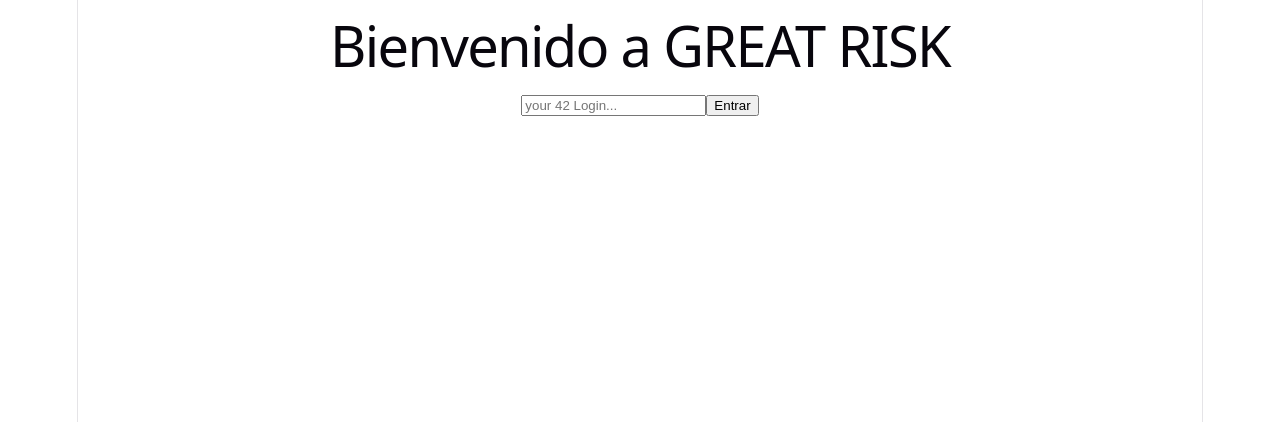
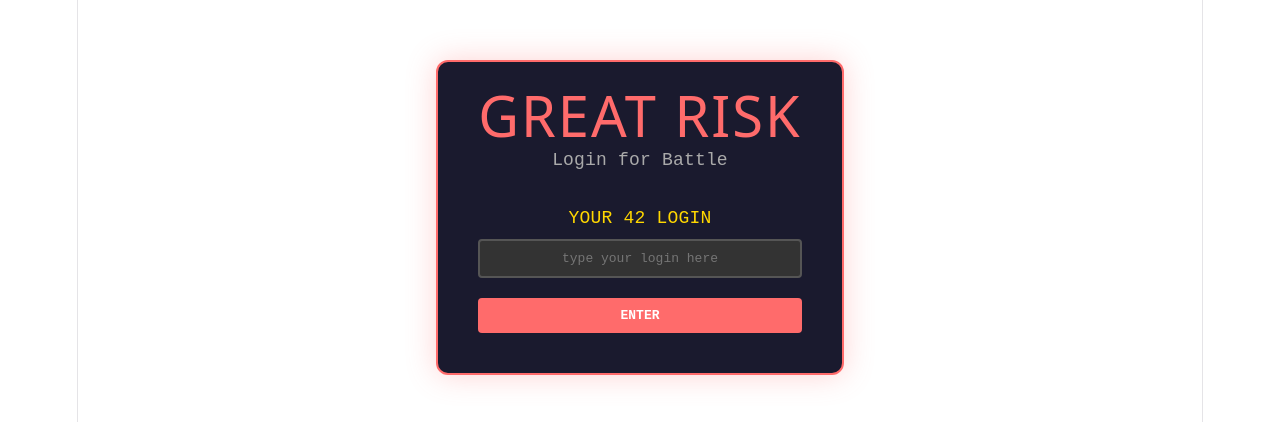
Before and after one commit to Arksh/42-ft_transcendence, a React (Vite) app in the folder client/: page / in a window 1280 px wide. Shown: the top 422 px of the page. Built offline with nearby package versions, Linux system fonts and the light colour scheme; what @trascendence/shared would draw is missing.

Commit message:
login ok

```diff
--- a/client/src/components/Login.jsx
+++ b/client/src/components/Login.jsx
@@ -6,12 +6,82 @@ export default function Login({ onLogin }) {
   };
 
   return (
-    <div className="login-container">
-      <h1>Bienvenido a GREAT RISK</h1>
+    <div style={containerStyle}>
+      <h1 style={titleStyle}>GREAT RISK</h1>
+      <p style={subtitleStyle}>Login for Battle</p>
+
       <form onSubmit={handleSubmit}>
-        <input name="username" type="text" placeholder="your 42 Login..." required />
-        <button type="submit">Entrar</button>
+        <label style={labelStyle}>YOUR 42 LOGIN</label>
+        <input
+          name="username"
+          type="text"
+          placeholder="type your login here"
+          required
+          style={inputStyle}
+        />
+        <button type="submit" style={btnStyle}>ENTER</button>
       </form>
     </div>
   );
 }
+
+// ESTILOS COPIADOS DEL LOBBY PARA QUE SEA IDÉNTICO
+const containerStyle = {
+  maxWidth: '600px',
+  margin: '60px auto',
+  fontFamily: 'monospace',
+  color: 'white',
+  backgroundColor: '#1a1a2e',
+  padding: '40px',
+  borderRadius: '12px',
+  border: '2px solid #FF6B6B',
+  boxShadow: '0 0 30px rgba(255, 107, 107, 0.3)',
+};
+
+const titleStyle = {
+  textAlign: 'center',
+  color: '#FF6B6B',
+  marginTop: '0px',
+  marginBottom: '4px',
+  letterSpacing: '2px'
+};
+
+const subtitleStyle = {
+  textAlign: 'center',
+  color: '#aaa',
+  paddingTop: '15px',
+  marginBottom: '32px',
+};
+
+const labelStyle = {
+  display: 'block',
+  marginBottom: '8px',
+  color: '#FFD700'
+};
+
+const inputStyle = {
+  width: '100%',
+  padding: '10px',
+  backgroundColor: '#333',
+  color: 'white',
+  border: '2px solid #555',
+  borderRadius: '4px',
+  fontFamily: 'monospace',
+  fontSize: '13px',
+  boxSizing: 'border-box',
+  marginBottom: '20px',
+  textAlign: 'center',
+};
+
+const btnStyle = {
+  width: '100%',
+  padding: '10px',
+  backgroundColor: '#FF6B6B',
+  color: 'white',
+  border: 'none',
+  borderRadius: '4px',
+  cursor: 'pointer',
+  fontFamily: 'monospace',
+  fontWeight: 'bold',
+  fontSize: '13px',
+};
```
